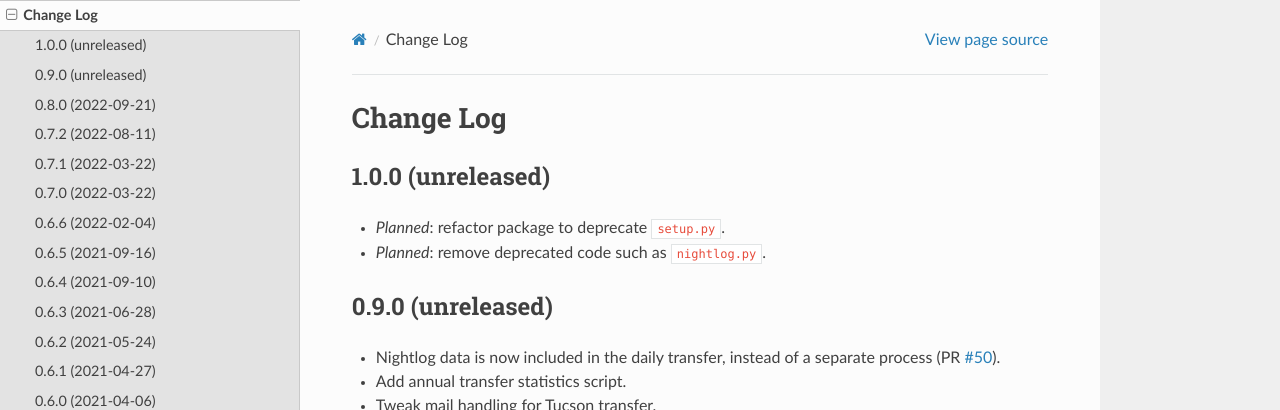
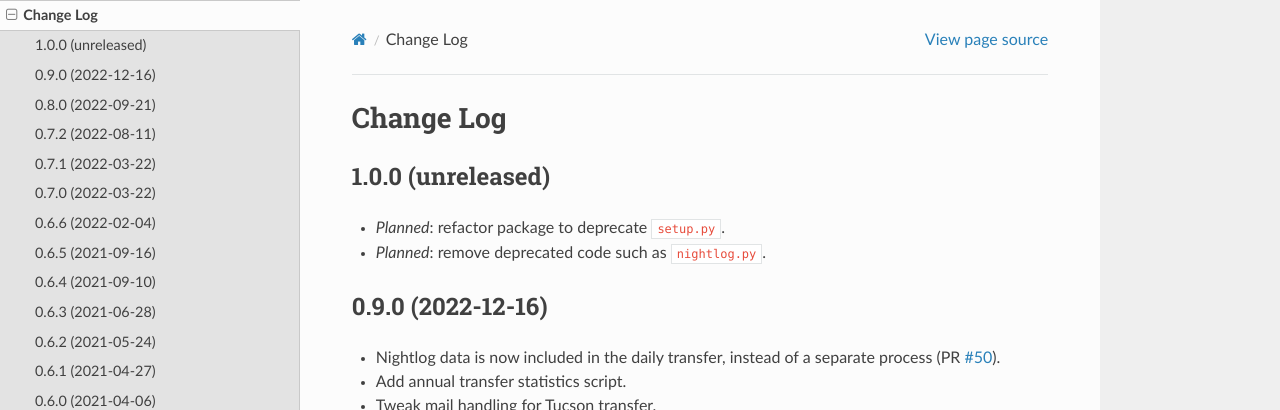
Before and after one commit to desihub/desitransfer, a Sphinx documentation site: the page built from doc/changes.rst, in a window 1280 px wide and 900 px high. Shown: the top 410 px of the window. Built offline with Sphinx 7.4.7 and the Read the Docs theme 2.0.0, drawn with Linux system fonts in a browser that asks for light colours.

Commit message:
preparing for next tag

```diff
--- a/doc/changes.rst
+++ b/doc/changes.rst
@@ -8,7 +8,7 @@ Change Log
 * *Planned*: refactor package to deprecate ``setup.py``.
 * *Planned*: remove deprecated code such as ``nightlog.py``.
 
-0.9.0 (unreleased)
+0.9.0 (2022-12-16)
 ------------------
 
 * Nightlog data is now included in the daily transfer, instead of a
--- a/py/desitransfer/_version.py
+++ b/py/desitransfer/_version.py
@@ -1 +1 @@
-__version__ = '0.8.1.dev427'
+__version__ = '0.9.0'
```
